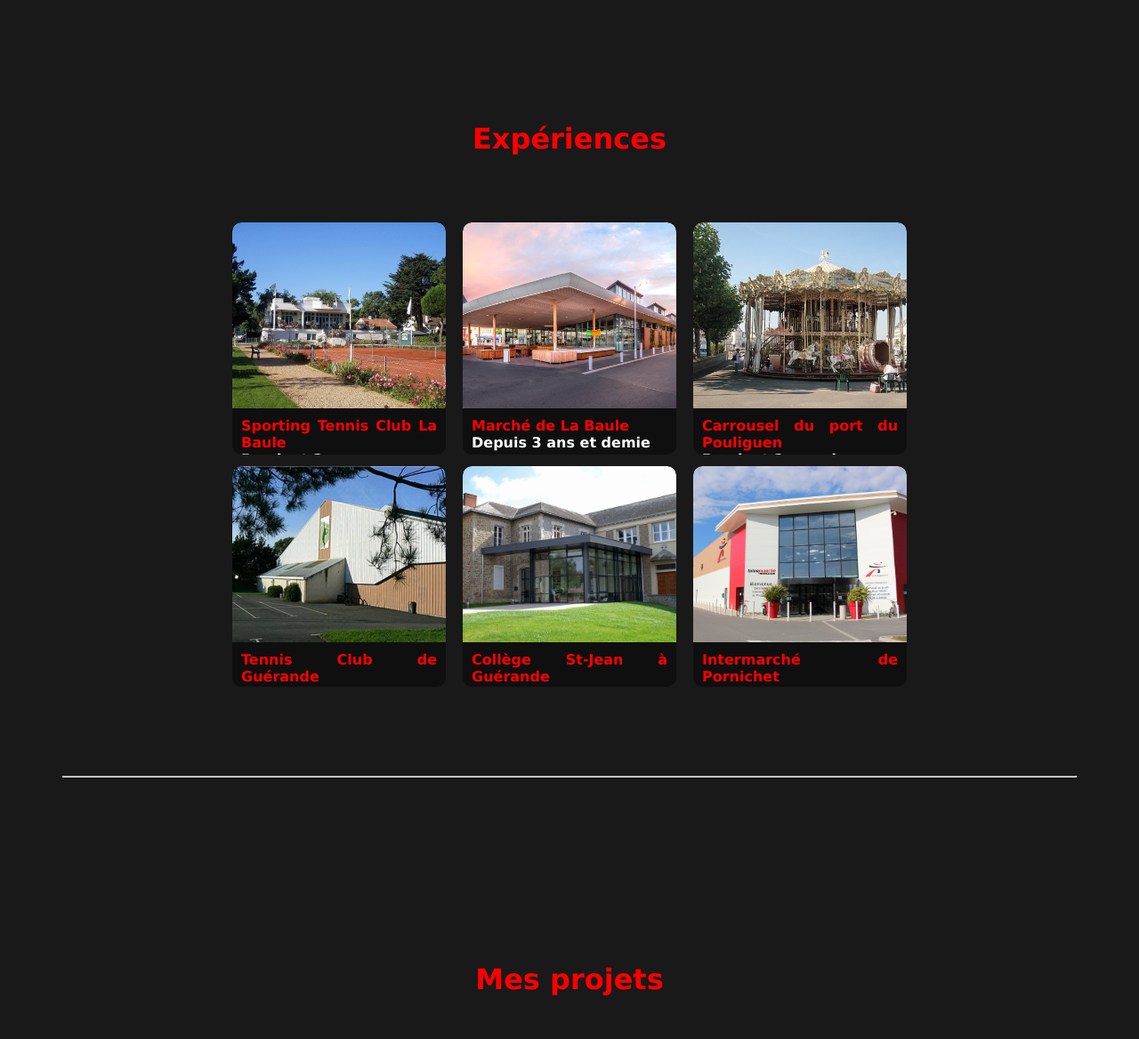
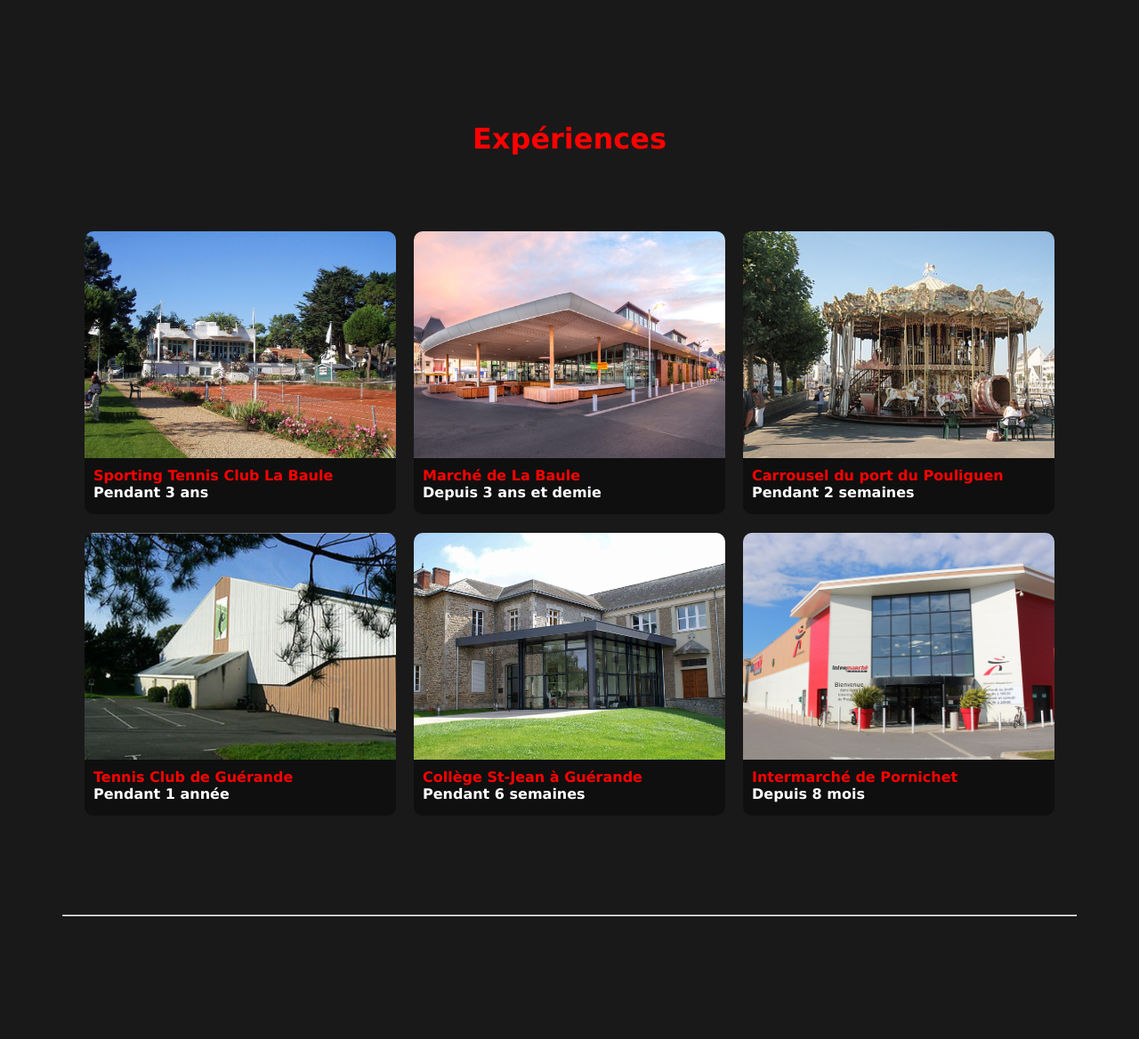
Before and after one commit to VicAffile/cv, a PHP site: page / in a window 1280 px wide. Shown: the part 2752-3920 px from the top of the page at 89% size. Run offline with PHP 8.4, Linux system fonts and the light colour scheme; some libraries are stand-ins or nearby versions.

Commit message:
responsive experience

```diff
--- a/css/experience.css
+++ b/css/experience.css
@@ -1,9 +1,8 @@
 .experience {
+    padding: 10px;
     border-radius: 10px;
-    background-color: rgba(0, 0, 0, 0.4);
     display: grid;
     grid-template-rows: 80% 20%;
-    contain: content;
 }
 
 .experience img {
@@ -17,6 +16,10 @@
     margin: 0px;
     text-align: justify;
     font-weight: bold;
+}
+
+.experience_descriptif {
+    width: 330px;
 }
 
 .experience_image {
@@ -58,14 +61,26 @@
 
 .experience_titre {
     padding: 10px;
+    border-radius: 0px 0px 10px 10px;
+    background-color: rgba(0, 0, 0, 0.4);
 }
 
 #experience_grid {
-    width: 60%;
-    height: auto;
     display: grid;
-    grid-template-columns: repeat(3, 1fr);
-    grid-template-rows: repeat(2, 1.2fr);
-    grid-column-gap: 2.5%;
-    grid-row-gap: 2.5%;
+    grid-template-columns: repeat(3, 370px);
+    grid-template-rows: repeat(2, 339px);
 }
+
+@media all and (max-width: 1200px) and (min-width: 830px) {
+    #experience_grid {
+        grid-template-columns: repeat(2, 370px);
+        grid-template-rows: repeat(3, 339px);
+    }
+}
+
+@media all and (max-width: 830px) {
+    #experience_grid {
+        grid-template-columns: repeat(1, 370px);
+        grid-template-rows: repeat(6, 339px);
+    }
+}
--- a/css/style.css
+++ b/css/style.css
@@ -50,5 +50,5 @@ section h1 {
     --couleur-speciale: red;
     --couleur-fond: rgba(0, 0, 0, 0.9);
     --couleur-header: rgba(0, 0, 0, 0.6);
-    --couleur-form: rgba(0, 0, 0, 0.4)
+    --couleur-form: rgba(0, 0, 0, 0.4);
 }
--- a/index.html
+++ b/index.html
@@ -185,7 +185,7 @@
             </div>
             <div class="experience">
                 <div class="experience_image">
-                    <img src="photo/carrousel.jpg" alt="Marché de La Baule, vide mais la photo est belle alors ça suffit" />
+                    <img src="photo/carrousel.jpg" alt="Carrousel du port du Pouliguen" />
                 </div>
                 <p class="experience_details">
                     Poste : Gérant <br/> Début : Juillet 2019 <br/> Fin : Juillet 2019
@@ -194,7 +194,7 @@
             </div>
             <div class="experience">
                 <div class="experience_image">
-                    <img src="photo/guerande-tennis-le-tennis-club-guerandais-salle-1112826.png" alt="Marché de La Baule, vide mais la photo est belle alors ça suffit" />
+                    <img src="photo/guerande-tennis-le-tennis-club-guerandais-salle-1112826.png" alt="Tennis club de Guérande" />
                 </div>
                 <p class="experience_details">
                     Poste : Professeur remplaçant <br/> Début : Septempbre 2019 <br/> Fin : Juillet 2020
@@ -203,7 +203,7 @@
             </div>
             <div class="experience">
                 <div class="experience_image">
-                    <img src="photo/Bâtiments-publics-Collège-Saint-Jean-Baptiste-à-Guérande.jpg" alt="Marché de La Baule, vide mais la photo est belle alors ça suffit" />
+                    <img src="photo/Bâtiments-publics-Collège-Saint-Jean-Baptiste-à-Guérande.jpg" alt="Collège Saint-Jean-Baptiste à Guérande" />
                 </div>
                 <p class="experience_details">
                     Poste : Stagiaire <br/> Début : Mai 2020 <br/> Fin : Juillet 2020
@@ -212,7 +212,7 @@
             </div>
             <div class="experience">
                 <div class="experience_image">
-                    <img src="photo/supermarche-intermarche-849061.jpg" alt="Marché de La Baule, vide mais la photo est belle alors ça suffit" />
+                    <img src="photo/supermarche-intermarche-849061.jpg" alt="Intermarché de Pornichet" />
                 </div>
                 <p class="experience_details">
                     Poste : Caissier <br/> Début : Juillet 2020 <br/> Fin : Toujours en poste
```
